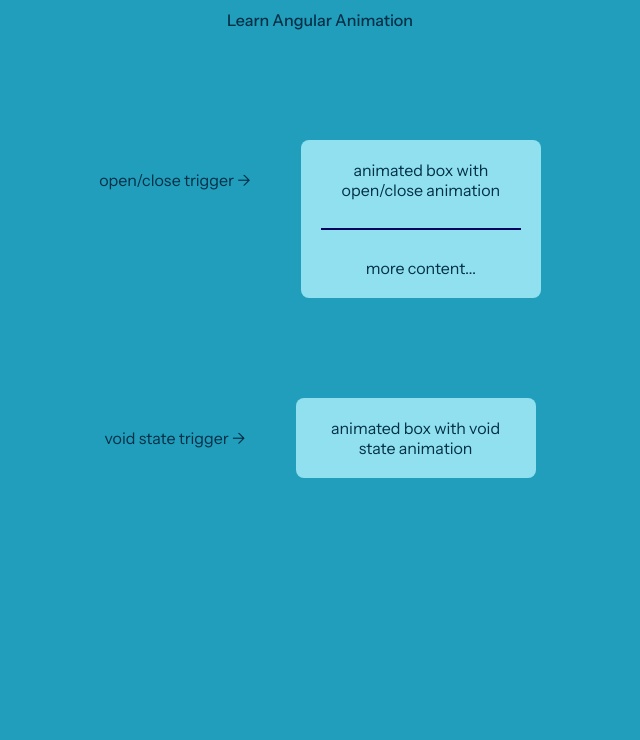
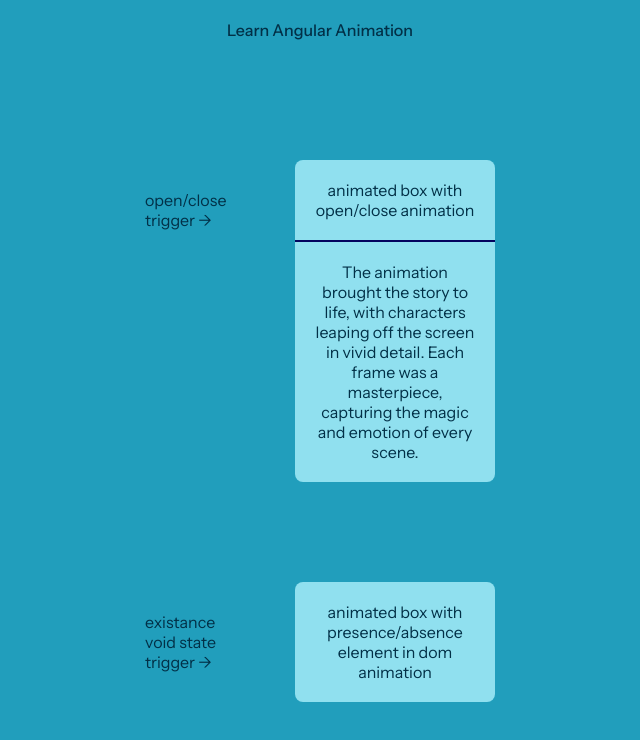
Before and after one commit to walunjakarsachinedu/angular-animation, an Angular app: page / in a window 1280 px wide. Both pictures are taken after a click on the element "animated box with open/close animation". Shown: the top 740 px of the page, without its empty margins (320-960 px from the left). Built offline with nearby package versions, Linux system fonts and the light colour scheme.

Commit message:
improved styling, animation & refactored css

```diff
--- a/src/app/animated-square/animated-square.component.html
+++ b/src/app/animated-square/animated-square.component.html
@@ -4,17 +4,18 @@
 <br><br><br><br><br>
 
 <div class="center-h">
-  <div class="animation-info">open/close trigger -> </div>
+  <div class="animation-info width-150">open/close trigger -> </div>
   <div
     class="card">
-      <div (click)="toggle()" style="cursor: pointer;">
+      <div (click)="toggle()" style="cursor: pointer;" class="p-20">
         animated box with open/close animation
       </div>
       <div
-        style="margin: 0px;"
         [@openClose]="isOpen ? 'open': 'closed'">
-          <br> <hr> <br>
-          more content...
+          <hr>
+          <div class="p-20">
+            The animation brought the story to life, with characters leaping off the screen in vivid detail. Each frame was a masterpiece, capturing the magic and emotion of every scene.
+          </div>
       </div>
   </div>
 </div>
@@ -22,17 +23,20 @@
 <br><br><br><br><br>
 
 <div class="center-h">
-  <div class="animation-info">void state trigger -> </div>
+  <div class="animation-info width-150">existance void state trigger -> </div>
   <div
     class="card">
-      <div (click)="togglePresence()" style="cursor: pointer;">
-        animated box with void state animation
+      <div (click)="togglePresence()" style="cursor: pointer;" class="p-20">
+        animated box with presence/absence element in dom animation
       </div>
       <div
-        style="margin: 0px;"
         @presence *ngIf="isPresent">
-          <br> <hr> <br>
-          more content...
+          <hr>
+          <div class="p-20">
+            The animation brought the story to life, with characters leaping off the screen in vivid detail. Each frame was a masterpiece, capturing the magic and emotion of every scene.
+          </div>
       </div>
   </div>
 </div>
+
+<br><br>
--- a/src/app/animated-square/animated-square.component.scss
+++ b/src/app/animated-square/animated-square.component.scss
@@ -2,28 +2,19 @@
   display: flex;
   justify-content: center;
   font-weight: 500;
-  margin: 10px;
+  margin: 20px;
 }
-
 
 
 .card {
   width: 200px;
   text-align: center;
   background-color: #90e0ef;
-  padding: 20px;
   border-radius: 8px;
   overflow: hidden;
-  user-select: none;
-    -webkit-user-select: none;
-    -ms-user-select: none;
 }
 
 .animation-info {
   margin-right: 50px;
   margin-top: 30px;
 }
-
-hr {
-  border: 0.9px solid #03045e;
-}
--- a/src/styles.scss
+++ b/src/styles.scss
@@ -35,3 +35,25 @@
   justify-content: center;
   align-items: center;
 }
+
+
+hr {
+  border: 0.9px solid #03045e;
+  margin: 0px !important;
+}
+
+
+
+.user-select-none {
+  user-select: none;
+    -webkit-user-select: none;
+    -ms-user-select: none;
+}
+
+.p-20 {
+  padding: 20px;
+}
+
+.width-150 {
+  width: 100px;
+}
```
